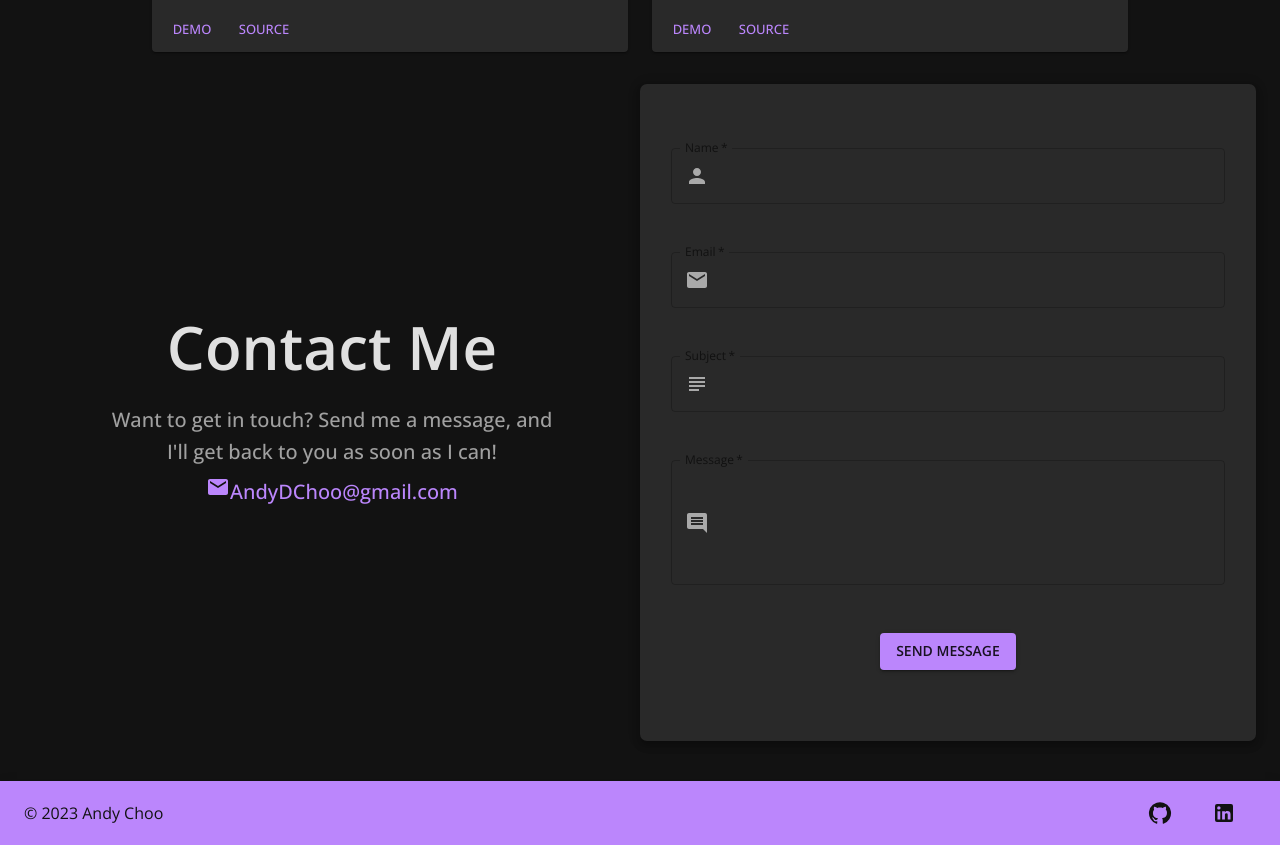
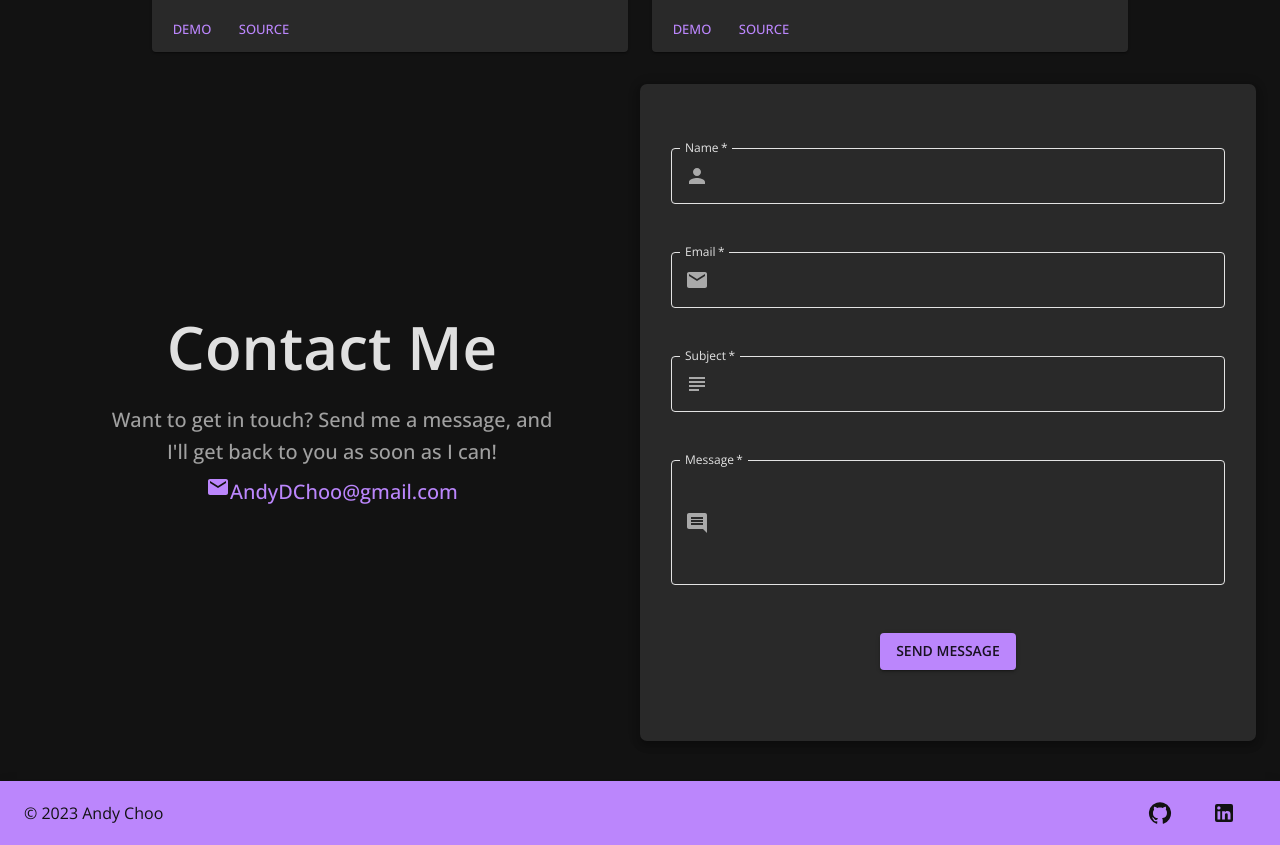
Before and after one commit to Andydchoo/react-portfolio, a React (Create React App) app in the folder client/: page / in a window 1280 px wide. Shown: the part 2500-3345 px from the top of the page. Built offline with nearby package versions, Linux system fonts and the light colour scheme; no server answers.

Commit message:
styled contact form to be more visible

```diff
--- a/client/src/components/Contact.jsx
+++ b/client/src/components/Contact.jsx
@@ -1,5 +1,5 @@
 import { React, useState, useRef } from "react";
-import emailjs from '@emailjs/browser';
+import emailjs from "@emailjs/browser";
 import {
   TextField,
   Button,
@@ -12,11 +12,11 @@ import {
   Stack,
   InputAdornment,
 } from "@mui/material";
-import PersonIcon from '@mui/icons-material/Person';
-import Email from '@mui/icons-material/Email';
-import SubjectIcon from '@mui/icons-material/Subject';
-import CommentIcon from '@mui/icons-material/Comment';
-import { ThemeProvider } from '@emotion/react';
+import PersonIcon from "@mui/icons-material/Person";
+import Email from "@mui/icons-material/Email";
+import SubjectIcon from "@mui/icons-material/Subject";
+import CommentIcon from "@mui/icons-material/Comment";
+import { ThemeProvider } from "@emotion/react";
 import { theme } from "../styles/styles";
 
 // - Todo
@@ -26,9 +26,7 @@ import { theme } from "../styles/styles";
 //  - Issues
 //    - Sm-med view has bug with footer
 
-
 export default function Contact() {
-
   const [success, setSuccess] = useState();
 
   const SERVICE_ID = process.env.REACT_APP_SERVICE_ID;
@@ -40,14 +38,16 @@ export default function Contact() {
   const handleSubmit = (e) => {
     e.preventDefault();
 
-    emailjs.sendForm(SERVICE_ID, TEMPLATE_ID, form.current, PUBLIC_KEY)
-      .then((result) => {
+    emailjs.sendForm(SERVICE_ID, TEMPLATE_ID, form.current, PUBLIC_KEY).then(
+      (result) => {
         console.log(result.text);
         console.log("Message sent");
         setSuccess("Message Sent!");
-      }, (error) => {
+      },
+      (error) => {
         console.log(error.text);
-      });
+      }
+    );
     e.target.reset();
   };
 
@@ -57,9 +57,15 @@ export default function Contact() {
       <Container
         id="Contact"
         sx={{
-          display: { xs: 'block', sm: 'block', med: 'block', lg: 'flex', xl: 'flex' },
-          maxWidth: { xs: 'sm', sm: 'sm', med: 'sm', lg: 'xl', xl: 'xl' },
-          alignItems: 'center',
+          display: {
+            xs: "block",
+            sm: "block",
+            med: "block",
+            lg: "flex",
+            xl: "flex",
+          },
+          maxWidth: { xs: "sm", sm: "sm", med: "sm", lg: "xl", xl: "xl" },
+          alignItems: "center",
           mb: 5,
         }}
       >
@@ -67,12 +73,18 @@ export default function Contact() {
         <Stack
           direction="column"
           sx={{
-            justifyContent: 'space-evenly',
+            justifyContent: "space-evenly",
             flex: "1",
-            alignItems: 'center'
+            alignItems: "center",
           }}
         >
-          <Typography variant="h2" fontWeight="600" align="center" color='text.main' gutterBottom>
+          <Typography
+            variant="h2"
+            fontWeight="600"
+            align="center"
+            color="text.main"
+            gutterBottom
+          >
             Contact Me
           </Typography>
           <Typography
@@ -80,11 +92,12 @@ export default function Contact() {
             align="center"
             gutterBottom
             sx={{
-              color: 'text.sub',
-              maxWidth: 'sm'
+              color: "text.sub",
+              maxWidth: "sm",
             }}
           >
-            Want to get in touch? Send me a message, and I'll get back to you as soon as I can!
+            Want to get in touch? Send me a message, and I'll get back to you as
+            soon as I can!
           </Typography>
           <Link
             variant="h6"
@@ -95,10 +108,9 @@ export default function Contact() {
             underline="hover"
             gutterBottom
           >
-
             {/* Icon is not aligned properly */}
             <Email />
-            {'AndyDChoo@gmail.com'}
+            {"AndyDChoo@gmail.com"}
           </Link>
         </Stack>
 
@@ -106,11 +118,11 @@ export default function Contact() {
         <Card
           elevation={5}
           sx={{
-            backgroundColor: 'background.variant',
-            flex: '1',
+            backgroundColor: "background.variant",
+            flex: "1",
             pb: 5,
             pt: 5,
-            borderRadius: '7px'
+            borderRadius: "7px",
           }}
         >
           <Box
@@ -118,16 +130,16 @@ export default function Contact() {
             ref={form}
             onSubmit={handleSubmit}
             sx={{
-              display: 'flex',
-              justifyContent: 'center'
+              display: "flex",
+              justifyContent: "center",
             }}
           >
             <Stack
               direction="column"
               sx={{
-                alignItems: 'center',
-                justifyContent: 'center',
-                width: '90%',
+                alignItems: "center",
+                justifyContent: "center",
+                width: "90%",
               }}
             >
               <TextField
@@ -137,7 +149,16 @@ export default function Contact() {
                 required
                 name="user_name"
                 margin="normal"
-                sx={{ m: 3, input: { color: 'text.main' } }}
+                sx={{
+                  m: 3,
+                  input: { color: "text.main" },
+                  "& label": { color: "text.main" },
+                  "& .MuiOutlinedInput-root": {
+                    "& fieldset": {
+                      borderColor: "text.main",
+                    },
+                  },
+                }}
                 InputProps={{
                   startAdornment: (
                     <InputAdornment position="start" sx={{ color: "text.sub" }}>
@@ -154,7 +175,16 @@ export default function Contact() {
                 required
                 name="user_email"
                 margin="normal"
-                sx={{ m: 3, input: { color: 'text.main' } }}
+                sx={{
+                  m: 3,
+                  input: { color: "text.main" },
+                  "& label": { color: "text.main" },
+                  "& .MuiOutlinedInput-root": {
+                    "& fieldset": {
+                      borderColor: "text.main",
+                    },
+                  },
+                }}
                 InputProps={{
                   startAdornment: (
                     <InputAdornment position="start" sx={{ color: "text.sub" }}>
@@ -170,7 +200,16 @@ export default function Contact() {
                 required
                 name="subject"
                 margin="normal"
-                sx={{ m: 3, input: { color: 'text.main' } }}
+                sx={{
+                  m: 3,
+                  input: { color: "text.main" },
+                  "& label": { color: "text.main" },
+                  "& .MuiOutlinedInput-root": {
+                    "& fieldset": {
+                      borderColor: "text.main",
+                    },
+                  },
+                }}
                 InputProps={{
                   startAdornment: (
                     <InputAdornment position="start" sx={{ color: "text.sub" }}>
@@ -187,7 +226,16 @@ export default function Contact() {
                 required
                 name="message"
                 rows={4}
-                sx={{ m: 3, input: { color: 'text.main' } }}
+                inputProps={{ style: { color: "white" } }}
+                sx={{
+                  m: 3,
+                  "& label": { color: "text.main" },
+                  "& .MuiOutlinedInput-root": {
+                    "& fieldset": {
+                      borderColor: "text.main",
+                    },
+                  },
+                }}
                 margin="normal"
                 InputProps={{
                   startAdornment: (
@@ -201,7 +249,7 @@ export default function Contact() {
                 variant="contained"
                 color="primary"
                 type="submit"
-                sx={{ m: 3, fontWeight: '600' }}
+                sx={{ m: 3, fontWeight: "600" }}
               >
                 Send Message
               </Button>
@@ -209,7 +257,7 @@ export default function Contact() {
                 variant="h6"
                 align="center"
                 gutterBottom
-                sx={{ color: 'text.sub', maxWidth: 'sm' }}
+                sx={{ color: "text.sub", maxWidth: "sm" }}
               >
                 {success}
               </Typography>
@@ -217,6 +265,6 @@ export default function Contact() {
           </Box>
         </Card>
       </Container>
-    </ThemeProvider >
+    </ThemeProvider>
   );
 }
```
